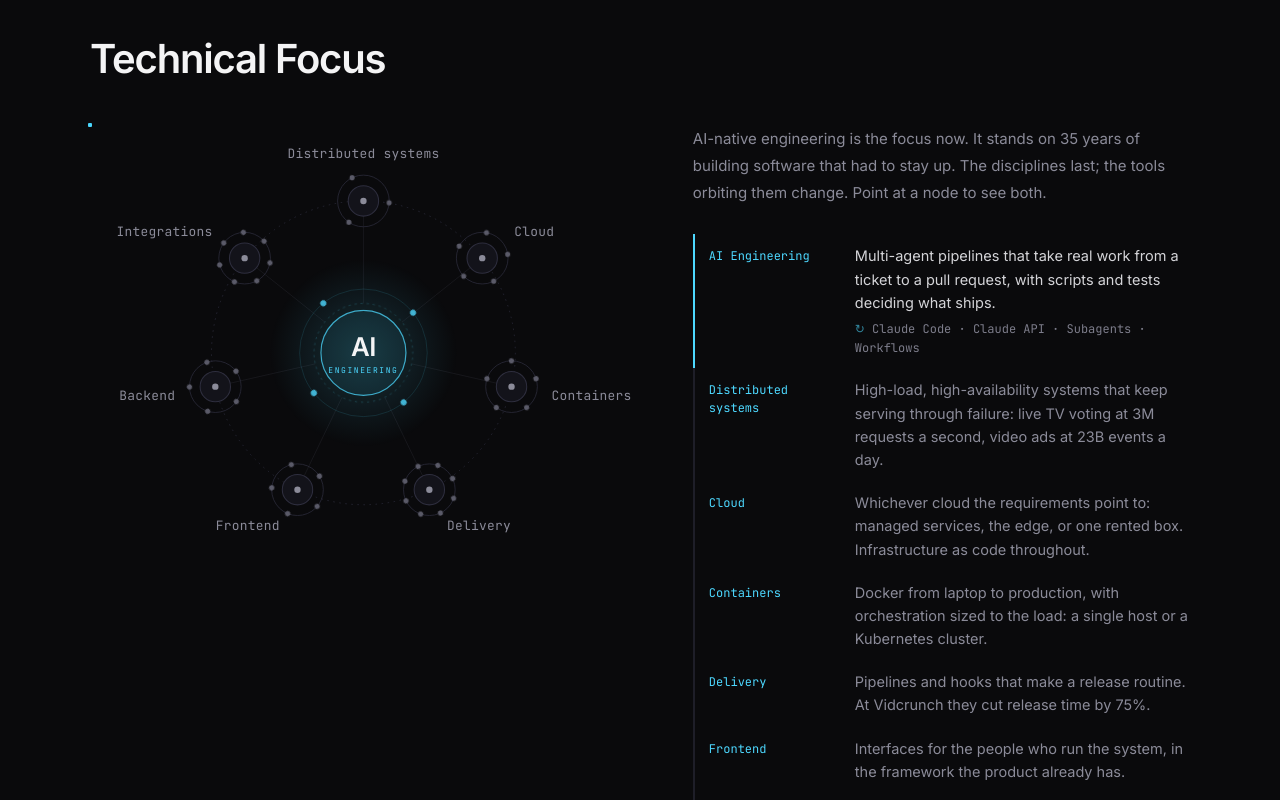
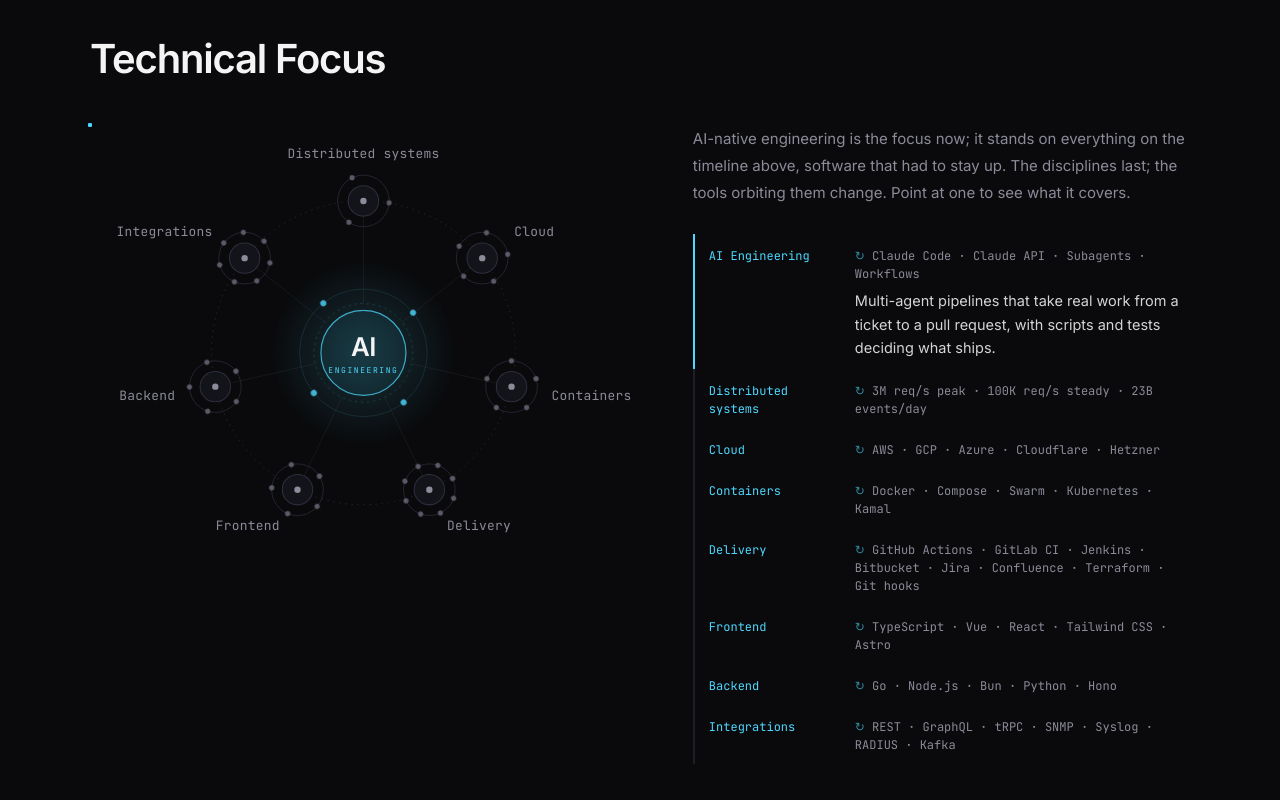
Before and after one commit to andrewmolyuk/andrew.molyuk.com, a Vue app: page / in a window 1280 px wide. Shown: the part 2680-3480 px from the top of the page. Built offline with nearby package versions, Linux system fonts and the light colour scheme.

Commit message:
feat(skills): open only the focused discipline's description
The list shows every discipline's tools, and the description of the
one in focus; the rest stay in the HTML. Drop the figures and the 75%
the Hero and the timeline already give.

```diff
--- a/src/components/SkillsSection.vue
+++ b/src/components/SkillsSection.vue
@@ -22,11 +22,6 @@ import {
   spoke,
   type SkillId,
 } from '../lib/skillsGraph'
-import { yearsCoding } from '../lib/career'
-import { useToday } from '../lib/today'
-
-const today = useToday()
-const YEARS = computed(() => yearsCoding(today.value))
 
 const hovered = ref<SkillId | null>(null)
 /** The row the list explains: what is hovered, or the core when nothing is. */
@@ -270,8 +265,8 @@ const ACCENT = 'var(--color-accent)'
 
         <div>
           <p class="text-muted mb-7 text-[15px] leading-[1.8]">
-            AI-native engineering is the focus now. It stands on {{ YEARS }} years of building software that had to stay
-            up. The disciplines last; the tools orbiting them change. Point at a node to see both.
+            AI-native engineering is the focus now; it stands on everything on the timeline above, software that had to
+            stay up. The disciplines last; the tools orbiting them change. Point at one to see what it covers.
           </p>
           <div class="flex flex-col" @mouseleave="onLeave">
             <div
@@ -280,23 +275,20 @@ const ACCENT = 'var(--color-accent)'
               class="grid gap-x-4 gap-y-1 border-l-2 py-2.5 pl-3.5 transition-[border-color] duration-200 sm:grid-cols-[130px_1fr]"
               :class="active === skill.id ? 'border-accent' : 'border-line'"
               @mouseenter="onEnter(skill.id)"
+              @click="onEnter(skill.id)"
             >
               <span class="text-accent pt-[3px] font-mono text-xs leading-[1.5]">{{ skill.label }}</span>
               <div>
-                <p
-                  class="text-[14.5px] leading-[1.6] transition-colors duration-200"
-                  :class="active === skill.id ? 'text-body' : 'text-muted'"
-                >
-                  {{ skill.desc }}
-                </p>
+                <div class="text-muted pt-[3px] font-mono text-[12px] leading-[1.5]">
+                  <span class="text-accent/60">↻</span> {{ skill.tools.join(' · ') }}
+                </div>
+                <!-- Only the active discipline opens its description; the rest stay in the page, closed. -->
                 <div
                   class="grid transition-[grid-template-rows] duration-300"
                   :class="active === skill.id ? 'grid-rows-[1fr]' : 'grid-rows-[0fr]'"
                 >
                   <div class="overflow-hidden">
-                    <div class="text-faint pt-1.5 font-mono text-[12px]">
-                      <span class="text-accent/60">↻</span> {{ skill.tools.join(' · ') }}
-                    </div>
+                    <p class="text-body pt-1.5 text-[14.5px] leading-[1.6]">{{ skill.desc }}</p>
                   </div>
                 </div>
               </div>
--- a/src/lib/skillsGraph.ts
+++ b/src/lib/skillsGraph.ts
@@ -22,7 +22,7 @@ export const SKILL_LIST: (Skill & { id: Exclude<SkillId, 'ai'> })[] = [
   {
     id: 'hlha',
     label: 'Distributed systems',
-    desc: 'High-load, high-availability systems that keep serving through failure: live TV voting at 3M requests a second, video ads at 23B events a day.',
+    desc: 'High-load, high-availability systems that keep serving through failure.',
     tools: ['3M req/s peak', '100K req/s steady', '23B events/day'],
   },
   {
@@ -40,7 +40,7 @@ export const SKILL_LIST: (Skill & { id: Exclude<SkillId, 'ai'> })[] = [
   {
     id: 'delivery',
     label: 'Delivery',
-    desc: 'Pipelines and hooks that make a release routine. At Vidcrunch they cut release time by 75%.',
+    desc: 'Pipelines and hooks that make a release routine, not an event.',
     tools: ['GitHub Actions', 'GitLab CI', 'Jenkins', 'Bitbucket', 'Jira', 'Confluence', 'Terraform', 'Git hooks'],
   },
   {
```
